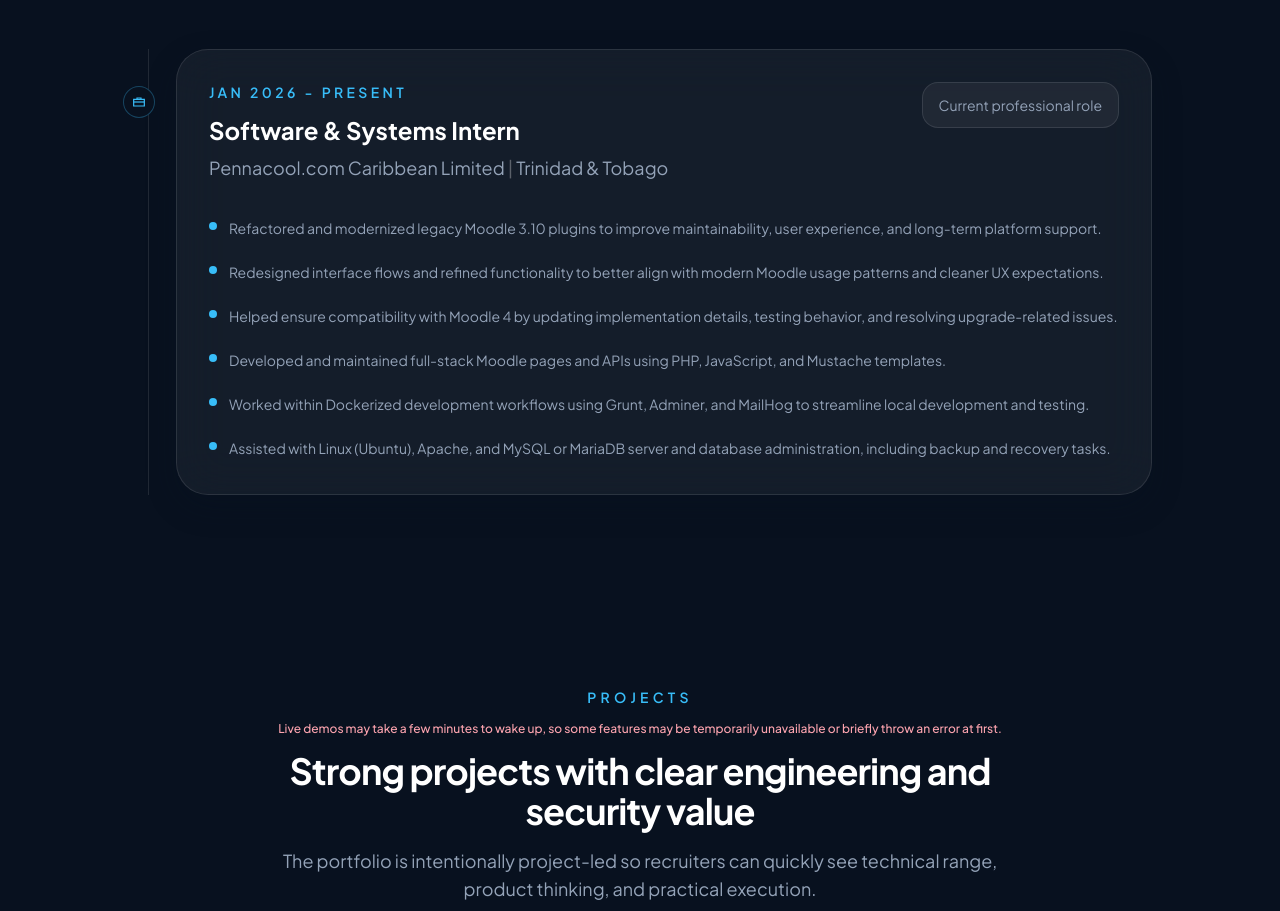
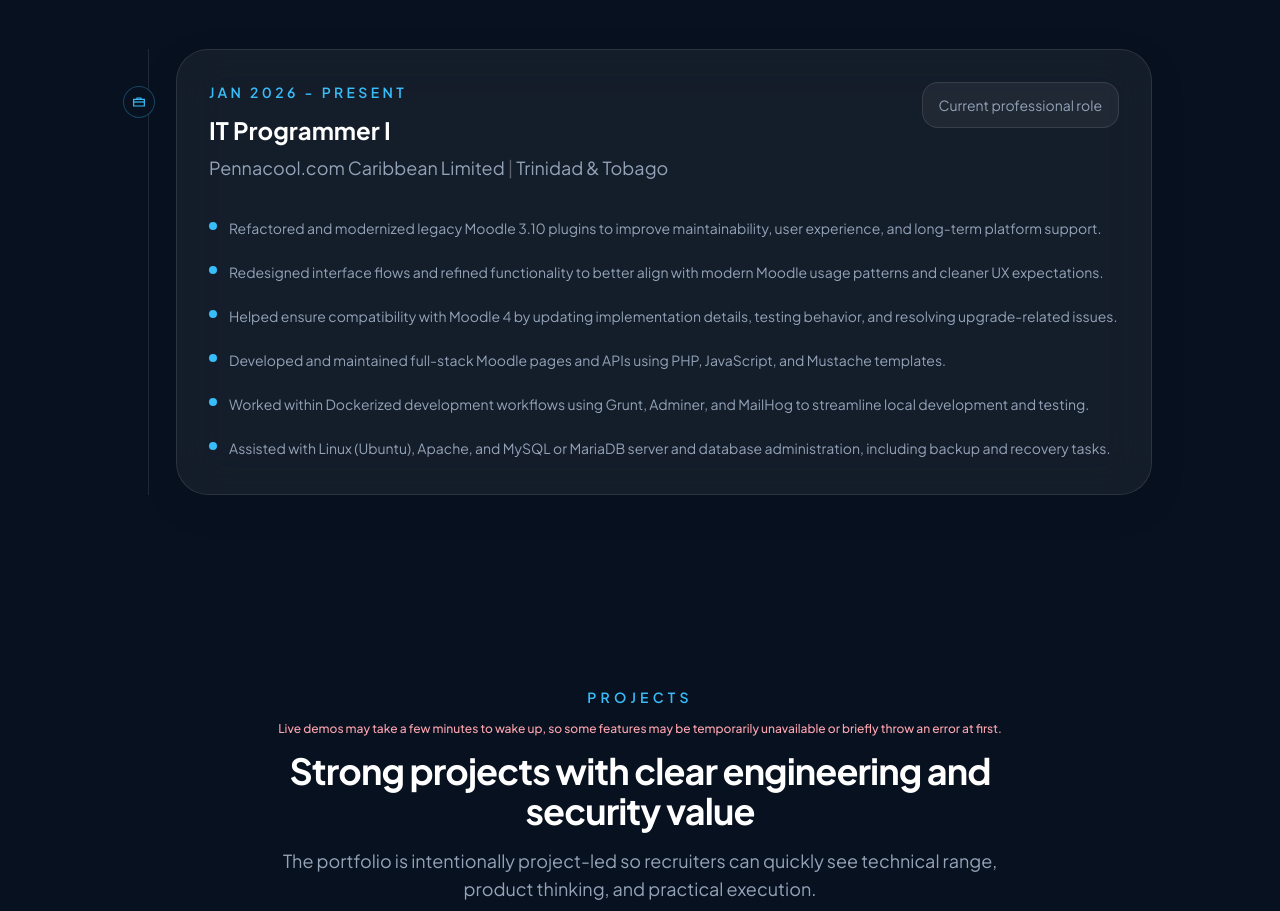
Before and after one commit to hassanhosein786/portfolio-website, a React (Vite) app: page / in a window 1280 px wide. Shown: the part 3269-4180 px from the top of the page. Built offline with nearby package versions, Linux system fonts and the light colour scheme; the HTML template or start-up script is replaced by a standard one.

Commit message:
rename experience role to IT Programmer I

```diff
--- a/src/data/portfolioData.js
+++ b/src/data/portfolioData.js
@@ -64,7 +64,7 @@
 
 export const experience = [
   {
-    role: 'Software & Systems Intern',
+    role: 'IT Programmer I',
     company: 'Pennacool.com Caribbean Limited',
     location: 'Trinidad & Tobago',
     period: 'Jan 2026 - Present',
```
